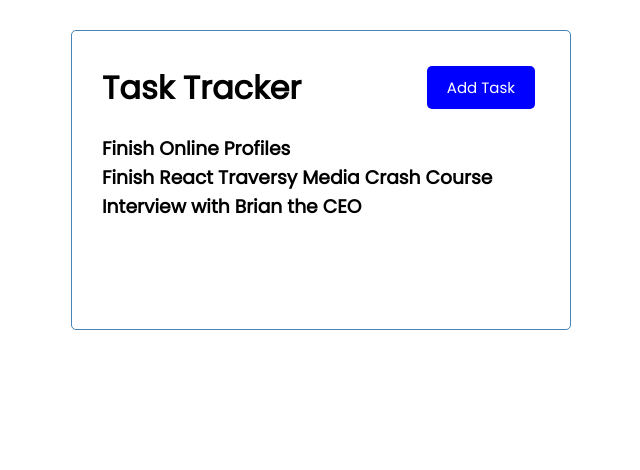
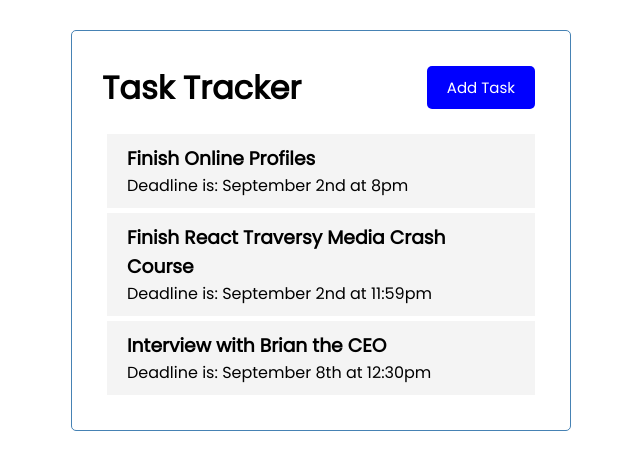
Before and after one commit to farazmoallemi/TaskTracker, a React (Create React App) app: page / in a window 1280 px wide. Shown: the top 470 px of the page, without its empty margins (319-959 px from the left). Built offline with nearby package versions, Linux system fonts and the light colour scheme.

Commit message:
installed react icons, updated task list by adding the deadlines

```diff
--- a/package.json
+++ b/package.json
@@ -8,6 +8,7 @@
     "@testing-library/user-event": "^12.8.3",
     "react": "^17.0.2",
     "react-dom": "^17.0.2",
+    "react-icons": "^4.2.0",
     "react-scripts": "4.0.3",
     "web-vitals": "^1.1.2"
   },
--- a/src/components/Task.js
+++ b/src/components/Task.js
@@ -1,9 +1,8 @@
-import React from 'react'
-
-const Task = () => {
+const Task = ({ task }) => {
   return (
-    <div className>
-
+    <div className='task'>
+      <h3>{task.text}</h3>
+      <p>Deadline is: {task.day}</p>
     </div>
   )
 }
--- a/src/components/Tasks.js
+++ b/src/components/Tasks.js
@@ -1,10 +1,10 @@
-
+import Task from "./Task"
 
 const Tasks = ({ tasks }) => {
   return (
     <div>
       {tasks.map((taskObject) =>
-        <h3 key={taskObject.id}>{taskObject.text}</h3>
+        <Task key={taskObject.id} task={taskObject}/>
       )}
     </div>
   )
```
Also changed, not shown: 1 other file (tests, documents, lock files or other folders).
